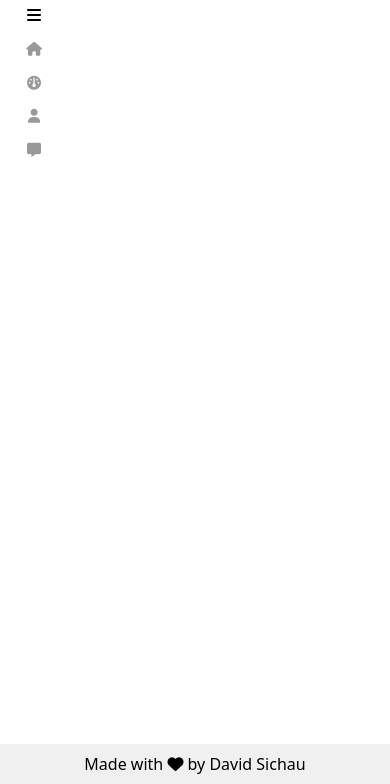
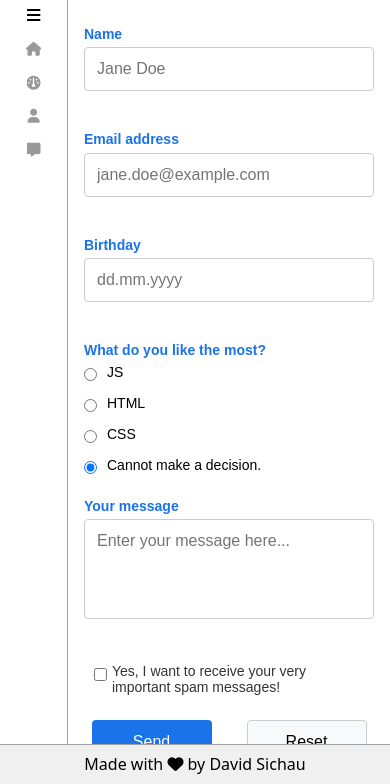
Before and after one commit to svensglinz/Web-Engineering, a website built with Vite: page task_1_html_css-master/src/contact.html in a window 390 px wide. Shown: the part 60-844 px from the top of the page. Built offline with nearby package versions, Linux system fonts and the light colour scheme.

Commit message:
Contact Form

```diff
--- a/task_1_html_css-master/src/contact.html
+++ b/task_1_html_css-master/src/contact.html
@@ -6,12 +6,13 @@
     <meta content="width=device-width, initial-scale=1.0" name="viewport" />
     <title>Document</title>
     <link href="layout.css" rel="stylesheet" />
-
+    <link href="default.css" rel="stylesheet" />
     <script src="./main.ts" type="module"></script>
   </head>
   <body>
     <header>
       <h1>Contact</h1>
+      <i class="fa fa-solid fa-user"></i>
     </header>
 
     <section>
@@ -51,9 +52,64 @@
       <label id="close-control" for="nav-checkbox" class="close-button">X</label>
   </section>
 
-    <main>
-<!--      TODO add form here-->
-    </main>
+  <main>
+    <form class="form-field" action="#" method="post">
+        <div class="form-group">
+            <label for="name" class="title" >Name</label>
+            <input type="text" id="name" name="name" placeholder="Jane Doe" pattern="[A-Za-z\s]+" required>
+        </div>
+
+        <div class="form-group">
+            <label for="email" class="title" >Email address</label>
+            <input type="email" id="email" name="email" placeholder="jane.doe@example.com" required>
+        </div>
+
+        <div class="form-group">
+            <label for="birthday" class="title">Birthday</label>
+            <input type="text" id="birthday" name="birthday" pattern="\\d{2}\\.\\d{2}\\.\\d{4}" placeholder="dd.mm.yyyy" required>
+        </div>
+
+        <div class="form-group">
+            <label class="title">What do you like the most?</label>
+            <div class="radio-group">
+                <div>
+                    <input type="radio" id="js" name="favorite" value="JS">
+                    <label id="option" for="js">JS</label>
+                </div>
+                <div>
+                    <input type="radio" id="html" name="favorite" value="HTML">
+                    <label id="option" for="html">HTML</label>
+                </div>
+                <div>
+                    <input type="radio" id="css" name="favorite" value="CSS">
+                    <label id="option" for="css">CSS</label>
+                </div>
+                <div>
+                    <input type="radio" id="undecided" name="favorite" value="undecided" checked>
+                    <label id="option" for="undecided">Cannot make a decision.</label>
+                </div>
+            </div>
+        </div>
+
+        <div class="form-group">
+            <label class="title" for="message">Your message</label>
+            <textarea id="message" name="message" rows="4" placeholder="Enter your message here..."></textarea>
+        </div>
+
+        <div class="form-group checkbox-group">
+            <label></label> <!-- Empty label to align with other elements -->
+            <div>
+                <input type="checkbox" id="spam" name="spam">
+                <label id="option" for="spam">Yes, I want to receive your very important spam messages!</label>
+            </div>
+        </div>
+
+        <div class="form-group buttons">
+            <button type="submit">Send</button>
+            <button type="reset">Reset</button>
+        </div>
+    </form>
+</main>
 
     <footer>
       <div>Made with <i class="fa-solid fa-heart"></i> by David Sichau</div>
--- a/task_1_html_css-master/src/layout.css
+++ b/task_1_html_css-master/src/layout.css
@@ -146,6 +146,8 @@ body > main {
     flex-wrap: wrap;
     gap: 15px;
     width: 100%;
+    justify-content: flex-start; /* Align content to the left */
+
     grid-area: main;
     height: calc(100vh - 90px);
     overflow-y: scroll;
@@ -185,6 +187,204 @@ body > footer {
 }
 
 
+/* Contact form layout */
+
+form {
+    display: grid;
+    grid-template-columns: 200px 1fr;
+    grid-gap: 15px 30px;
+    max-width: 600px;
+    margin: 20px 0;
+    font-family: Arial, sans-serif;
+    align-items: center;
+    justify-self: start;
+}
+
+.form-group {
+    display: contents;
+    margin-bottom: 20px;
+
+
+    & label {
+        font-size: 16px;
+        text-align: left;
+        margin-right: 10px;
+    }
+
+    & .title {
+        font-weight: bold;
+        color: #1a73e8;
+    }
+
+    & input[type="text"],
+    & input[type="email"],
+    & textarea{
+        width: 100%;
+        padding: 12px;
+        font-size: 16px;
+        border: 1px solid #ccc;
+        border-radius: 4px;
+        margin-bottom: 20px;
+    }
+
+    & textarea {
+        resize: none;
+    }
+
+    & input[type="radio"],
+    & input[type="checkbox"] {
+        vertical-align: middle;
+    }
+
+    input[type="radio"] {
+        margin-right: 10px;
+    }
+
+    & input[type="checkbox"] {
+        margin-right: 5px;
+        float: left;
+        margin-top: 5px;
+    }
+
+    & .radio-group {
+        display: flex;
+        flex-direction: column;
+        gap: 10px;
+    }
+
+    & button {
+        padding: 12px 20px;
+        background-color: #1a73e8;
+        font-size: 16px;
+        color: white;
+        border: none;
+        border-radius: 4px;
+        cursor: pointer;
+    }
+
+    & button:hover {
+        background-color: #5496ee;
+    }
+
+    & button[type="reset"] {
+        background-color: #f8f9fa;
+        color: black;
+        border: 1px solid #ccc;
+        margin-left: 15px;
+    }
+
+
+
+    & button[type="reset"]:hover {
+        background-color: #e2e6ea;
+    }
+
+    & button[type="submit"],
+    & button[type="reset"] {
+        width: 120px;
+    }
+
+    & .checkbox-group {
+        margin-top: 20px;
+        display: flex;
+        align-items: center;
+        grid-column: 2 / 3;
+    }
+
+    & label[for="spam"] {
+        font-size: 14px;
+        font-weight: normal;
+        color: #333;
+    }
+
+    & .radio-group {
+        display: flex;
+        flex-direction: column;
+        gap: 10px;
+    }
+
+    & .radio-group div {
+        display: flex;
+        align-items: center;
+
+    }
+}
+
+
+.form-group.buttons {
+    grid-column: 2 / 3;
+    display: flex;
+    justify-content: center;
+    gap: 20px;
+    margin-top: 30px;
+}
+
+
+
+
+@media screen and (max-width: 600px) {
+    form {
+        display: block;
+        max-width: 100%;
+    }
+
+    .form-group {
+        display: block;
+        width: 100%;
+
+        & label {
+            display: block;
+            margin-bottom: 5px;
+            font-size: 14px;
+            text-align: left;
+        }
+
+        & input[type="text"],
+        & input[type="email"],
+        & input[type="date"],
+        & textarea {
+            width: 100%;
+            box-sizing: border-box;
+        }
+
+        & .checkbox-group {
+            display: block;
+            width: 100%;
+            margin-top: 10px;
+        }
+    }
+
+
+    .form-group.buttons {
+        width: 100%;
+        display: flex;
+        justify-content: center;
+        margin-top: 20px;
+    }
+}
+
+
+
+@media screen and (max-width: 600px) {
+    .radio-group div {
+        display: flex;
+        align-items: center;
+        justify-content: flex-start;
+    }
+}
+
+
+
+@media screen and (max-width: 600px) {
+    .checkbox-group {
+        display: flex;
+        align-items: center;
+        justify-content: flex-start;
+    }
+}
+
+
+
 /*
 Media queries (use bootstrap breakpoints)
 xs < 576px
```
Also changed, not shown: 1 other file.
